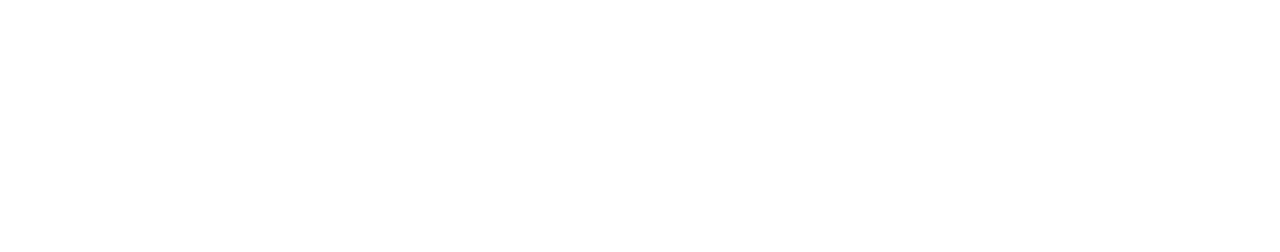
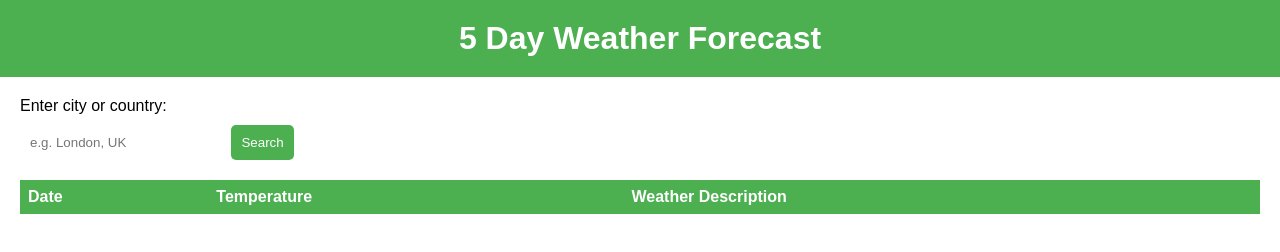
Before and after one commit to ayandele/weather-dashboard, a plain HTML site: page index.html in a window 1280 px wide. Drawn offline with Linux system fonts and the light colour scheme.

Commit message:
added-code

```diff
--- a/assets/css/style.css
+++ b/assets/css/style.css
@@ -0,0 +1,64 @@
+body {
+    font-family: Arial, Helvetica, sans-serif;
+    margin: 0;
+    padding: 0;
+}
+
+header {
+    background-color: #4CAF50;
+    color: white;
+    padding: 20px;
+    text-align: center;
+}
+
+h1 {
+    margin: 0;
+}
+
+main {
+    padding: 20px;
+}
+
+.search-container {
+    margin-bottom: 20px;
+}
+
+label {
+    display: block;
+    margin-bottom: 10px;
+}
+
+input[type="text"] {
+    padding: 10px;
+    border: none;
+    border-radius: 5px;
+    margin-right: 10px;
+}
+
+button {
+    padding: 10px;
+    border: none;
+    border-radius: 5px;
+    background-color: #4CAF50;
+    color: white;
+    cursor: pointer;
+}
+
+table {
+    border-collapse: collapse;
+    width: 100%;
+}
+
+th, td {
+    text-align: left;
+    padding: 8px;
+}
+
+th {
+    background-color: #4CAF50;
+    color: white;
+}
+
+tr:nth-child(even) {
+    background-color: #f2f2f2;
+}
--- a/index.html
+++ b/index.html
@@ -5,12 +5,36 @@
     <meta http-equiv="X-UA-Compatible" content="IE=edge">
     <meta name="viewport" content="width=device-width, initial-scale=1.0">
     <link rel="stylesheet" href="./assets/css/style.css">
-    <title>Weather Dashboard</title>
+    <title>5 Day Weather Forecast</title>
+
+    <title>5 Day Weather Forecast</title>
+</head>
+<body>
+    <header>
+        <h1>5 Day Weather Forecast</h1>
+    </header>
+    <main>
+        <div class="search-container">
+        <label for="search-input">Enter city or country:</label>
+        <input type="text" id="search-input" placeholder="e.g. London, UK">
+        <button id="search-button">Search</button>
+        </div>
+        <table id="weather-table">
+        <thead>
+            <tr>
+            <th>Date</th>
+            <th>Temperature</th>
+            <th>Weather Description</th>
+            </tr>
+        </thead>
+        <tbody>
+        </tbody>
+        </table>
+    </main>
 
 <!-- <link rel="stylesheet" href="https://cdn.jsdelivr.net/npm/bootstrap@4.3.1/dist/css/bootstrap.min.css" -->
 <!-- integrity="sha384-ggOyR0iXCbMQv3Xipma34MD+dH/1fQ784/j6cY/iJTQUOhcWr7x9JvoRxT2MZw1T" crossorigin="anonymous"> -->
-</head>
-<body>
+
     <!-- <script src="https://code.jquery.com/jquery-3.5.1.min.js"
     integrity="sha256-9/aliU8dGd2tb6OSsuzixeV4y/faTqgFtohetphbbj0=" crossorigin="anonymous"></script>
     <script src="./assets/js/script.js"></script>    -->
```
Also changed, not shown: assets/js/scripts.js (+33 -0 lines).
